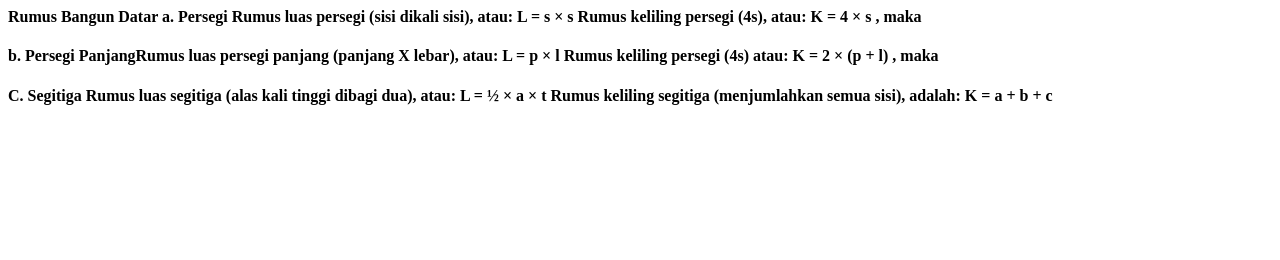
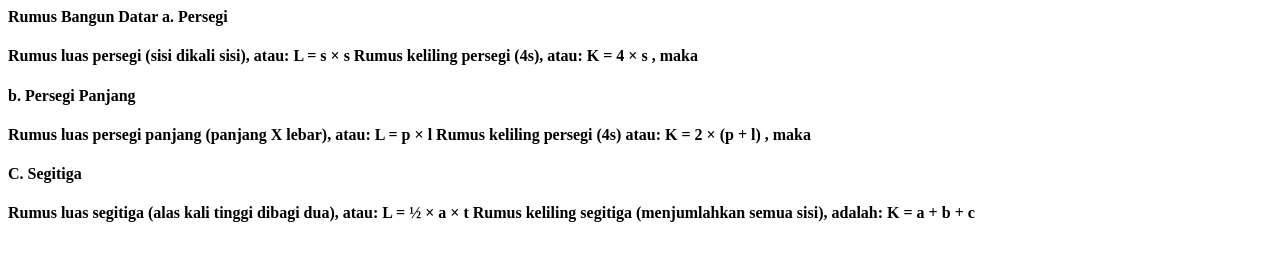
Before and after one commit to alfin010802/alfin010802.github.io, a plain HTML site: page AlfinT3.html in a window 1280 px wide. Drawn offline with Linux system fonts and the light colour scheme.

Commit message:
Update AlfinT3.html

```diff
--- a/AlfinT3.html
+++ b/AlfinT3.html
@@ -8,6 +8,7 @@
      <h4>
 Rumus Bangun Datar
 a. Persegi
+ <h4>
 Rumus luas persegi (sisi dikali sisi), atau:
 
 L = s × s
@@ -17,7 +18,9 @@ Rumus keliling persegi (4s), atau:
 K = 4 × s
 
 , maka <h4>
-b. Persegi PanjangRumus luas persegi panjang (panjang X lebar), atau:
+b. Persegi Panjang
+ <h4>
+Rumus luas persegi panjang (panjang X lebar), atau:
 
 L = p × l
 
@@ -26,7 +29,9 @@ Rumus keliling persegi (4s) atau:
 K = 2 × (p + l)
 
 , maka <h4>
+
 C. Segitiga
+ <h4>
 Rumus luas segitiga (alas kali tinggi dibagi dua), atau:
 
 L = ½ × a × t
```
